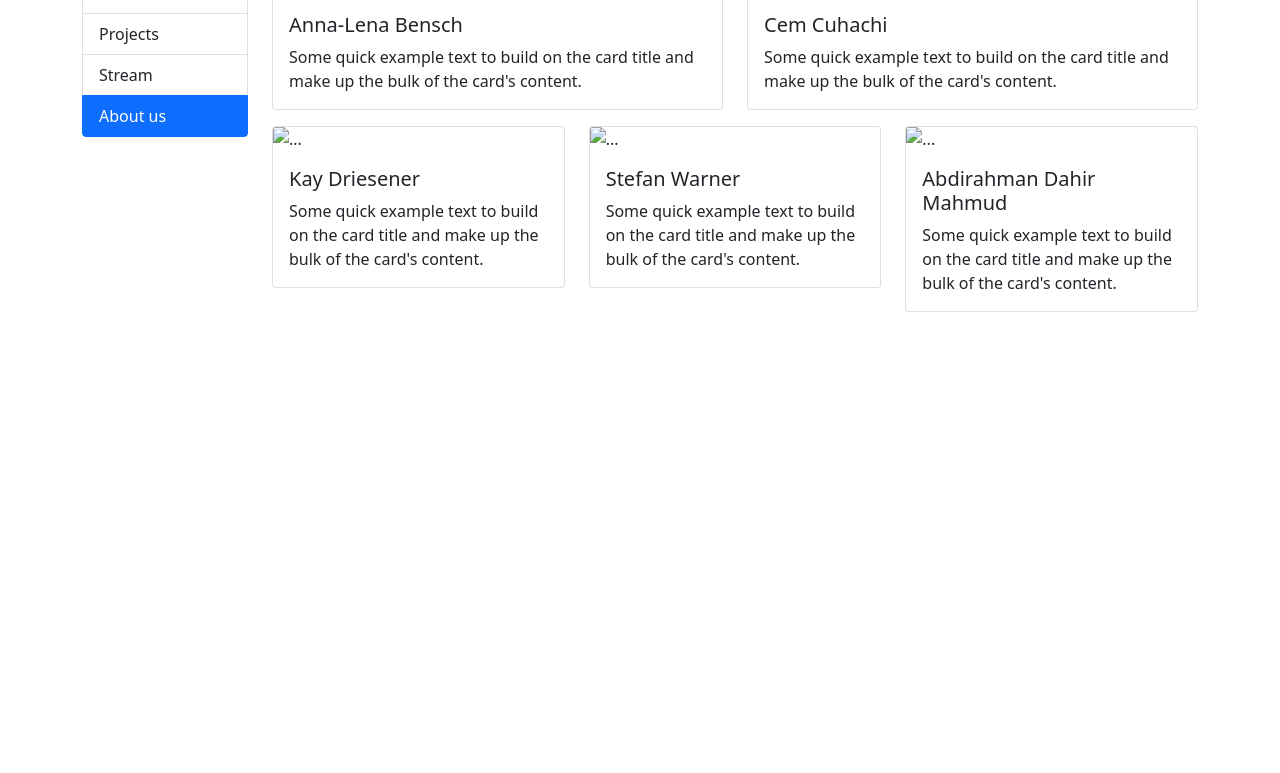
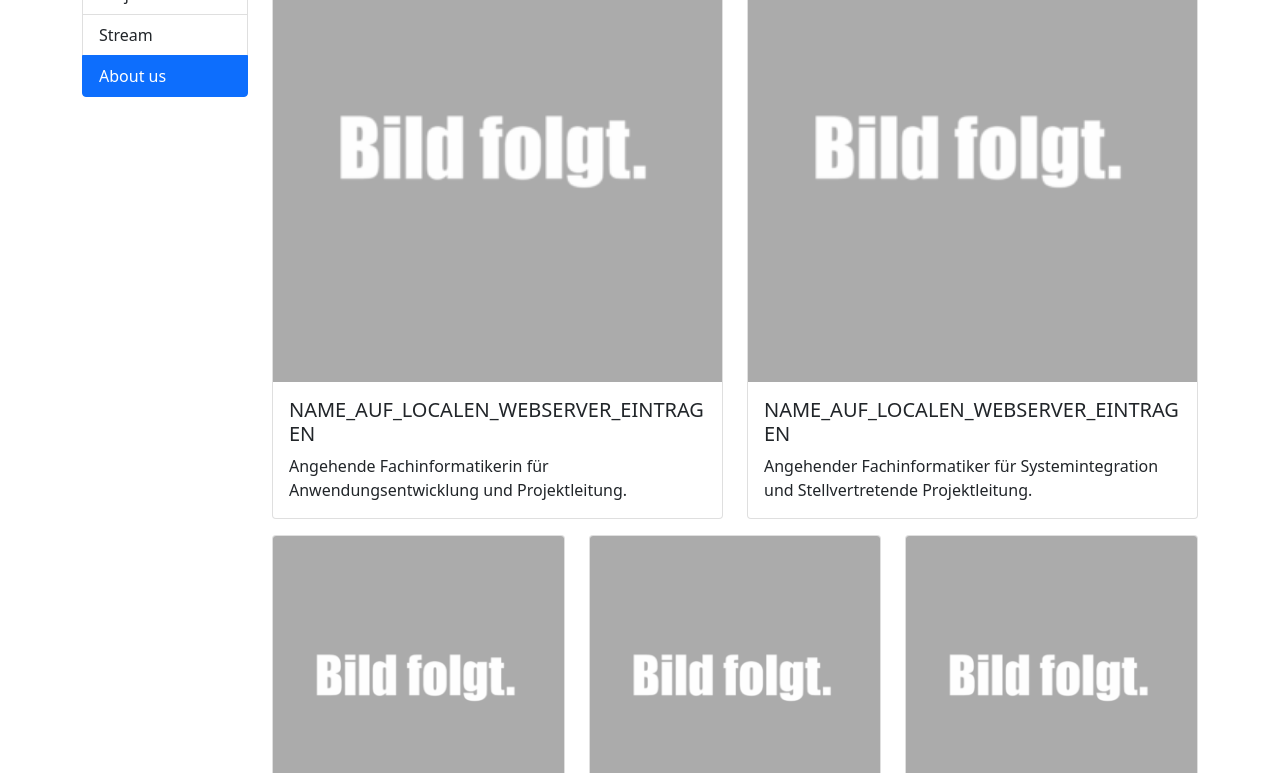
Before and after one commit to KayDriesener/Schulprojekt, a plain HTML site: page Homepage/aboutUs.html in a window 1280 px wide. Shown: the part 84-857 px from the top of the page. Before the commit the page ends 800 px from the top, so only its background shows below. Drawn offline with Linux system fonts and the light colour scheme.

Commit message:
änderungen

```diff
--- a/Homepage/aboutUs.html
+++ b/Homepage/aboutUs.html
@@ -9,10 +9,9 @@
 </head>
 
 <body>
-    <h1>aboutUsTab</h1>
     <div class="container">
         <div class="row">
-            <div class="col-2">
+            <div class="col-2 mt-3">
                 <div class="list-group">
                     <a href="index.html" class="list-group-item list-group-item-action">Home</a>
                     <a href="projects.html" class="list-group-item list-group-item-action">Projects</a>
@@ -20,23 +19,23 @@
                     <a href="aboutUs.html" class="list-group-item list-group-item-action active">About us</a>
                 </div>
             </div>
-            <div class="col-10">
+            <div class="col-10 mt-3">
                 <div class="row">
                     <div class="col-6">
                         <div class="card mb-3">
-                            <img src="..." class="card-img-top" alt="...">
+                            <img src="assets/Pictures/Platzhalter.png" class="card-img-top" alt="NAME_AUF_LOCALEN_WEBSERVER_EINTRAGEN">
                             <div class="card-body">
-                                <h5 class="card-title">Anna-Lena Bensch</h5>
-                                <p class="card-text">Some quick example text to build on the card title and make up the bulk of the card's content.</p>
+                                <h5 class="card-title">NAME_AUF_LOCALEN_WEBSERVER_EINTRAGEN</h5>
+                                <p class="card-text">Angehende Fachinformatikerin für Anwendungsentwicklung und Projektleitung.</p>
                             </div>
                         </div>
                     </div>
                     <div class="col-6">
                         <div class="card mb-3">
-                            <img src="..." class="card-img-top" alt="...">
+                            <img src="assets\Pictures\Platzhalter.png" class="card-img-top" alt="NAME_AUF_LOCALEN_WEBSERVER_EINTRAGEN">
                             <div class="card-body">
-                                <h5 class="card-title">Cem Cuhachi</h5>
-                                <p class="card-text">Some quick example text to build on the card title and make up the bulk of the card's content.</p>
+                                <h5 class="card-title">NAME_AUF_LOCALEN_WEBSERVER_EINTRAGEN</h5>
+                                <p class="card-text">Angehender Fachinformatiker für Systemintegration und Stellvertretende Projektleitung.</p>
                             </div>
                         </div>
                     </div>
@@ -44,28 +43,28 @@
                 <div class="row">
                     <div class="col-4">
                         <div class="card mb-3">
-                            <img src="..." class="card-img-top" alt="...">
+                            <img src="assets\Pictures\Platzhalter.png" class="card-img-top" alt="Kay Driesener">
                             <div class="card-body">
                                 <h5 class="card-title">Kay Driesener</h5>
-                                <p class="card-text">Some quick example text to build on the card title and make up the bulk of the card's content.</p>
+                                <p class="card-text">Angehender Fachinformatiker für Anwendungsentwicklung.<br>Zuständigkeit: Webauftritt und Software.</p>
                             </div>
                         </div>
                     </div>
                     <div class="col-4">
                         <div class="card mb-3">
-                            <img src="..." class="card-img-top" alt="...">
+                            <img src="assets\Pictures\Platzhalter.png" class="card-img-top" alt="NAME_AUF_LOCALEN_WEBSERVER_EINTRAGEN">
                             <div class="card-body">
-                                <h5 class="card-title">Stefan Warner</h5>
-                                <p class="card-text">Some quick example text to build on the card title and make up the bulk of the card's content.</p>
+                                <h5 class="card-title">NAME_AUF_LOCALEN_WEBSERVER_EINTRAGEN</h5>
+                                <p class="card-text">Angehender Fachinformatiker für Systemintegration.</p>
                             </div>
                         </div>
                     </div>
                     <div class="col-4">
                         <div class="card mb-3">
-                            <img src="..." class="card-img-top" alt="...">
+                            <img src="assets\Pictures\Platzhalter.png" class="card-img-top" alt="NAME_AUF_LOCALEN_WEBSERVER_EINTRAGEN">
                             <div class="card-body">
-                                <h5 class="card-title">Abdirahman Dahir Mahmud</h5>
-                                <p class="card-text">Some quick example text to build on the card title and make up the bulk of the card's content.</p>
+                                <h5 class="card-title">NAME_AUF_LOCALEN_WEBSERVER_EINTRAGEN</h5>
+                                <p class="card-text">Angehender Fachinformatiker für Systemintegration.</p>
                             </div>
                         </div>
                     </div>
```
Also changed, not shown: Homepage/index.html (+1 -1 lines), Homepage/projects.html (+1 -1 lines), Homepage/stream.html (+7 -7 lines), Homepage/assets/Pictures/Platzhalter.png (added).
